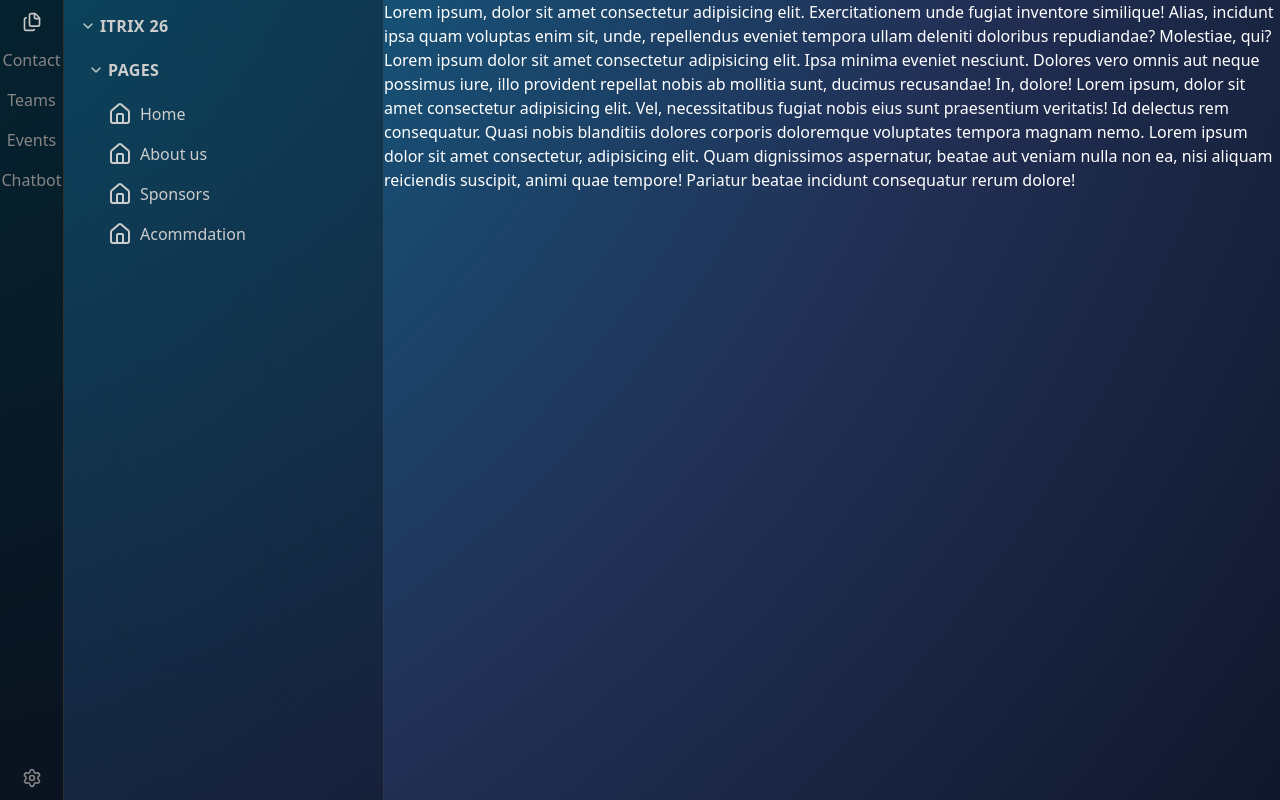
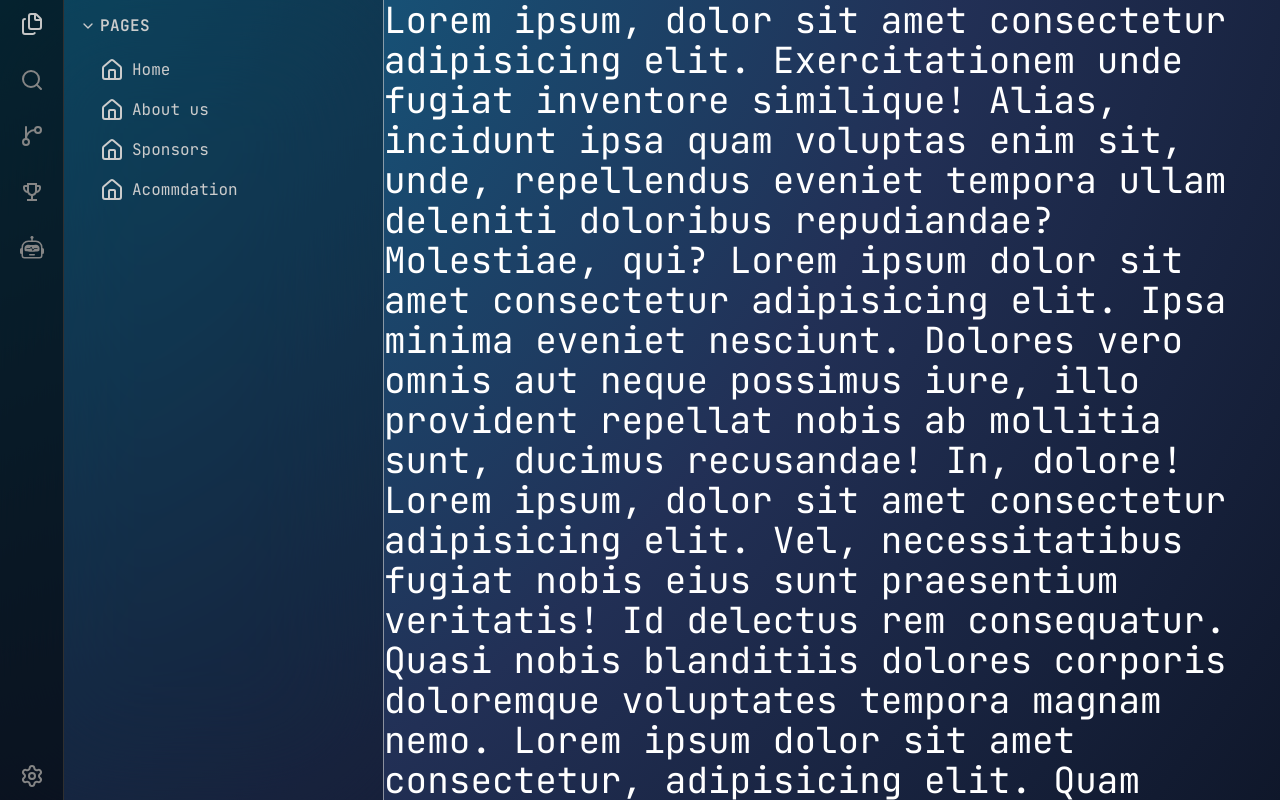
Before and after one commit to SriDharani26/itrix_25_website, a Next.js app: page / in a window 1280 px wide. Built offline with nearby package versions, Linux system fonts and the light colour scheme.

Commit message:
Navbar done

```diff
--- a/app/LayoutWrapper.tsx
+++ b/app/LayoutWrapper.tsx
@@ -2,6 +2,7 @@
 import React from 'react';
 import Navbar from '@/components/Navbar';
 import { useState, useEffect } from 'react';
+import MobileNavbar from '@/components/MobileNavbar';
 
 const LayoutWrapper = ({
     children
@@ -22,12 +23,20 @@
 		return () => window.addEventListener("resize", handleResize)
 	}, [])
 
+
+
     return (
         <div className='h-screen w-full flex'>
-            <div className="w-[30%] h-full">
-                <Navbar/>
-            </div>
-            <div className="w-[70%] overflow-y-scroll">
+            {width < 800 ?
+                <div className='fixed bottom-0 w-full z-50'>
+                    <MobileNavbar/>
+                </div>
+                :
+                <div className="w-[30%] h-full">
+                    <Navbar/>
+                </div>
+            }
+            <div className="overflow-y-scroll min-[800px]:w-[70%] w-full">
                 {children}
             </div>
 
--- a/app/globals.css
+++ b/app/globals.css
@@ -1,7 +1,30 @@
+@import url('https://fonts.googleapis.com/css2?family=JetBrains+Mono:ital,wght@0,100..800;1,100..800&display=swap');
 @import "tailwindcss";
 
 
 body{
     background-image: radial-gradient( circle farthest-corner at -24.7% -47.3%,  rgba(6,130,165,1) 0%, rgba(34,48,86,1) 66.8%, rgba(15,23,42,1) 100.2% );
     color: white;
+    font-family: "JetBrains Mono", monospace;
 }
+
+/* Entire scrollbar */
+::-webkit-scrollbar {
+  width: 4px;
+}
+
+/* Track (background) */
+::-webkit-scrollbar-track {
+  background: #0a0a0a;
+}
+
+/* Thumb (scroll handle) */
+::-webkit-scrollbar-thumb {
+  background: #404040;
+  border-radius: 10px;
+}
+
+/* Thumb hover */
+::-webkit-scrollbar-thumb:hover {
+  background: #737373;
+}
--- a/app/page.tsx
+++ b/app/page.tsx
@@ -2,11 +2,20 @@
 
 export default function Home() {
   return (
-    <div>
+    <div className="text-4xl">
       Lorem ipsum, dolor sit amet consectetur adipisicing elit. Exercitationem unde fugiat inventore similique! Alias, incidunt ipsa quam voluptas enim sit, unde, repellendus eveniet tempora ullam deleniti doloribus repudiandae? Molestiae, qui?
       Lorem ipsum dolor sit amet consectetur adipisicing elit. Ipsa minima eveniet nesciunt. Dolores vero omnis aut neque possimus iure, illo provident repellat nobis ab mollitia sunt, ducimus recusandae! In, dolore!
       Lorem ipsum, dolor sit amet consectetur adipisicing elit. Vel, necessitatibus fugiat nobis eius sunt praesentium veritatis! Id delectus rem consequatur. Quasi nobis blanditiis dolores corporis doloremque voluptates tempora magnam nemo.
       Lorem ipsum dolor sit amet consectetur, adipisicing elit. Quam dignissimos aspernatur, beatae aut veniam nulla non ea, nisi aliquam reiciendis suscipit, animi quae tempore! Pariatur beatae incidunt consequatur rerum dolore!
+      Lorem ipsum dolor sit amet consectetur, adipisicing elit. Quam dignissimos aspernatur, beatae aut veniam nulla non ea, nisi aliquam reiciendis suscipit, animi quae tempore! Pariatur beatae incidunt consequatur rerum dolore!
+      Lorem ipsum dolor sit amet consectetur, adipisicing elit. Quam dignissimos aspernatur, beatae aut veniam nulla non ea, nisi aliquam reiciendis suscipit, animi quae tempore! Pariatur beatae incidunt consequatur rerum dolore!
+      Lorem ipsum dolor sit amet consectetur, adipisicing elit. Quam dignissimos aspernatur, beatae aut veniam nulla non ea, nisi aliquam reiciendis suscipit, animi quae tempore! Pariatur beatae incidunt consequatur rerum dolore!
+      Lorem ipsum dolor sit amet consectetur, adipisicing elit. Quam dignissimos aspernatur, beatae aut veniam nulla non ea, nisi aliquam reiciendis suscipit, animi quae tempore! Pariatur beatae incidunt consequatur rerum dolore!
+      Lorem ipsum dolor sit amet consectetur, adipisicing elit. Quam dignissimos aspernatur, beatae aut veniam nulla non ea, nisi aliquam reiciendis suscipit, animi quae tempore! Pariatur beatae incidunt consequatur rerum dolore!
+      Lorem ipsum dolor sit amet consectetur, adipisicing elit. Quam dignissimos aspernatur, beatae aut veniam nulla non ea, nisi aliquam reiciendis suscipit, animi quae tempore! Pariatur beatae incidunt consequatur rerum dolore!
+      Lorem ipsum dolor sit amet consectetur, adipisicing elit. Quam dignissimos aspernatur, beatae aut veniam nulla non ea, nisi aliquam reiciendis suscipit, animi quae tempore! Pariatur beatae incidunt consequatur rerum dolore!
+      Lorem ipsum dolor sit amet consectetur, adipisicing elit. Quam dignissimos aspernatur, beatae aut veniam nulla non ea, nisi aliquam reiciendis suscipit, animi quae tempore! Pariatur beatae incidunt consequatur rerum dolore!
+
     </div>
   );
 }
--- /dev/null
+++ b/components/MobileNavbar.tsx
@@ -0,0 +1,84 @@
+'use client'
+import { ChevronDown, ChevronRight, Files, Search, GitBranch, Settings, House} from "lucide-react";
+import Link from "next/link";
+import React, { useState } from "react";
+import { MdOutlineEmojiEvents } from "react-icons/md";
+import { BsRobot } from "react-icons/bs";
+
+type Page = {
+    name: string;
+    path: string;
+    icon : React.ReactNode
+};
+
+const MobileNavbar = () => {
+      const pages: Page[] = [
+        { name: "Home", path: "/", icon : <House/> },
+        { name: "About us", path: "/", icon : <House/> },
+        { name: "Sponsors", path: "/", icon : <House/> },
+        { name: "Acommdation", path: "/", icon : <House/> },
+    ];
+
+    const [showPages, setShowPages] = useState<boolean>(true);
+    const [showExplorer, setShowExplorer] = useState<boolean>(false)
+
+    return (
+        <div className="h-full w-full flex flex-col-reverse bg-black/30 backdrop-blur-3xl text-[#cccccc]
+                        border-t border-white/50">
+            <div className="w-full h-14 bg-black/50 border-r border-[#2f2f2f] flex items-center gap-8 px-4 max-[320px]:gap-4">
+                <button type="button" className="text-[#c5c5c5]"
+                        onClick={() => setShowExplorer(prev => !prev)}>
+                    <Files size={24} />
+                </button>
+                <button type="button" className="text-[#858585] hover:text-[#c5c5c5] transition-colors">
+                    <Search size={24}/>
+                </button>
+                <button type="button" className="text-[#858585] hover:text-[#c5c5c5] transition-colors">
+                    <GitBranch size={24}/>
+                </button>
+                <button type="button" className=" text-[#858585] hover:text-[#c5c5c5] transition-colors">
+                    <MdOutlineEmojiEvents size={24} />
+                </button>
+                <button type="button" className=" text-[#858585] hover:text-[#c5c5c5] transition-colors">
+                    <BsRobot size={24}/>
+                </button>
+                <button type="button" className="ml-auto text-[#858585] hover:text-[#c5c5c5] transition-colors">
+                    <Settings size={24} />
+                </button>
+            </div>
+
+            {showExplorer &&
+                <div className="flex flex-col bg-black/10 overflow-y-scroll max-h-[700px] backdrop-blur-xl p-2">
+                    <p className="text-[11px] uppercase tracking-wide text-[#8f8f8f] px-2 pb-2">Explorer</p>
+
+                    {/* Pages  */}
+                    <button
+                        type="button"
+                        className="w-full cursor-pointer px-2 py-1.5 flex items-center gap-1 hover:bg-white/10 rounded text-left mb-2"
+                        onClick={() => setShowPages((prev) => !prev)}
+                    >
+                        {showPages ? <ChevronDown size={16} /> : <ChevronRight size={16} />}
+                        <span className="text-md font-semibold uppercase tracking-wide">Pages</span>
+                    </button>
+                    <div className={`${showPages ? "flex" : "hidden"} flex-col gap-1`}>
+                        {pages.map((page) => (
+                            <Link
+                                key={page.name}
+                                href={page.path}
+                                className="block ml-5 px-2 py-1.5 text-md rounded transition-colors border-transparent hover:bg-white/2"
+                                onClick={() => setShowExplorer(false)}
+                            >
+                                <span className="flex gap-2 items-center">
+                                    {page.icon}{page.name}
+                                </span>
+                            </Link>
+                        ))}
+                    </div>
+                </div>
+            }
+
+        </div>
+    );
+}
+
+export default MobileNavbar;
--- a/components/Navbar.tsx
+++ b/components/Navbar.tsx
@@ -1,7 +1,9 @@
 'use client'
-import { ChevronDown, ChevronRight, Files, Search, GitBranch, Settings, House, Balloon } from "lucide-react";
+import { ChevronDown, ChevronRight, Files, Search, GitBranch, Settings, House} from "lucide-react";
 import Link from "next/link";
 import React, { useState } from "react";
+import { MdOutlineEmojiEvents } from "react-icons/md";
+import { BsRobot } from "react-icons/bs";
 
 type Page = {
     name: string;
@@ -19,47 +21,32 @@
     ];
 
     const [showPages, setShowPages] = useState<boolean>(true);
-    const [showContents, setShowContents] = useState<boolean>(true);
-
-
 
     return (
-        <aside className="h-full w-full flex bg-black/30 backdrop-blur-3xl text-[#cccccc] border-r border-white/10">
-            <div className="w-16 bg-black/50 border-r border-[#2f2f2f] flex flex-col items-center py-3 gap-4">
+        <aside className="h-full w-full flex bg-black/30 backdrop-blur-3xl text-[#cccccc] border-r border-white/50">
+            <div className="w-16 bg-black/50 border-r border-[#2f2f2f] flex flex-col items-center py-3 gap-8">
                 <button type="button" className="text-[#c5c5c5]">
-                    <Files size={20} />
+                    <Files size={24} />
                 </button>
                 <button type="button" className="text-[#858585] hover:text-[#c5c5c5] transition-colors">
-                    Contact
+                    <Search size={24}/>
                 </button>
                 <button type="button" className="text-[#858585] hover:text-[#c5c5c5] transition-colors">
-                    Teams
+                    <GitBranch size={24}/>
                 </button>
                 <button type="button" className=" text-[#858585] hover:text-[#c5c5c5] transition-colors">
-                    Events
+                    <MdOutlineEmojiEvents size={24} />
                 </button>
                 <button type="button" className=" text-[#858585] hover:text-[#c5c5c5] transition-colors">
-                    Chatbot
+                    <BsRobot size={24}/>
                 </button>
                 <button type="button" className="mt-auto text-[#858585] hover:text-[#c5c5c5] transition-colors">
-                    <Settings size={20} />
+                    <Settings size={24} />
                 </button>
             </div>
 
             <div className="flex-1 p-2">
                 {/* <p className="text-[11px] uppercase tracking-wide text-[#8f8f8f] px-2 pb-2">Explorer</p> */}
-
-                 <button
-                    type="button"
-                    className="w-full cursor-pointer px-2 py-1.5 flex items-center gap-1 hover:bg-white/10 rounded text-left mb-2"
-                    onClick={() => setShowContents((prev) => !prev)}
-                >
-                    {showContents ? <ChevronDown size={16} /> : <ChevronRight size={16} />}
-                    <span className="text-md font-semibold uppercase tracking-wide">ITRIX 26</span>
-                </button>
-
-                {/* All sidebar contents */}
-                <div className={`${showContents ? 'flex' : 'hidden'} flex-col pl-2`}>
 
                 {/* Pages  */}
                 <button
@@ -75,7 +62,7 @@
                         <Link
                             key={page.name}
                             href={page.path}
-                                className="block ml-5 px-2 py-1.5 text-md rounded transition-colors border-transparent hover:bg-white/20"
+                            className="block ml-5 px-2 py-1.5 text-md rounded transition-colors border-transparent hover:bg-white/2"
                         >
                             <span className="flex gap-2 items-center">
                                 {page.icon}{page.name}
@@ -84,7 +71,6 @@
                     ))}
                 </div>
             </div>
-            </div>
         </aside>
     );
 };
--- a/package.json
+++ b/package.json
@@ -12,7 +12,8 @@
     "lucide-react": "^0.575.0",
     "next": "16.1.6",
     "react": "19.2.3",
-    "react-dom": "19.2.3"
+    "react-dom": "19.2.3",
+    "react-icons": "^5.5.0"
   },
   "devDependencies": {
     "@tailwindcss/postcss": "^4",
```
Also changed, not shown: 1 other file (tests, documents, lock files or other folders). Lines whose indentation alone changed are shown as unchanged.
